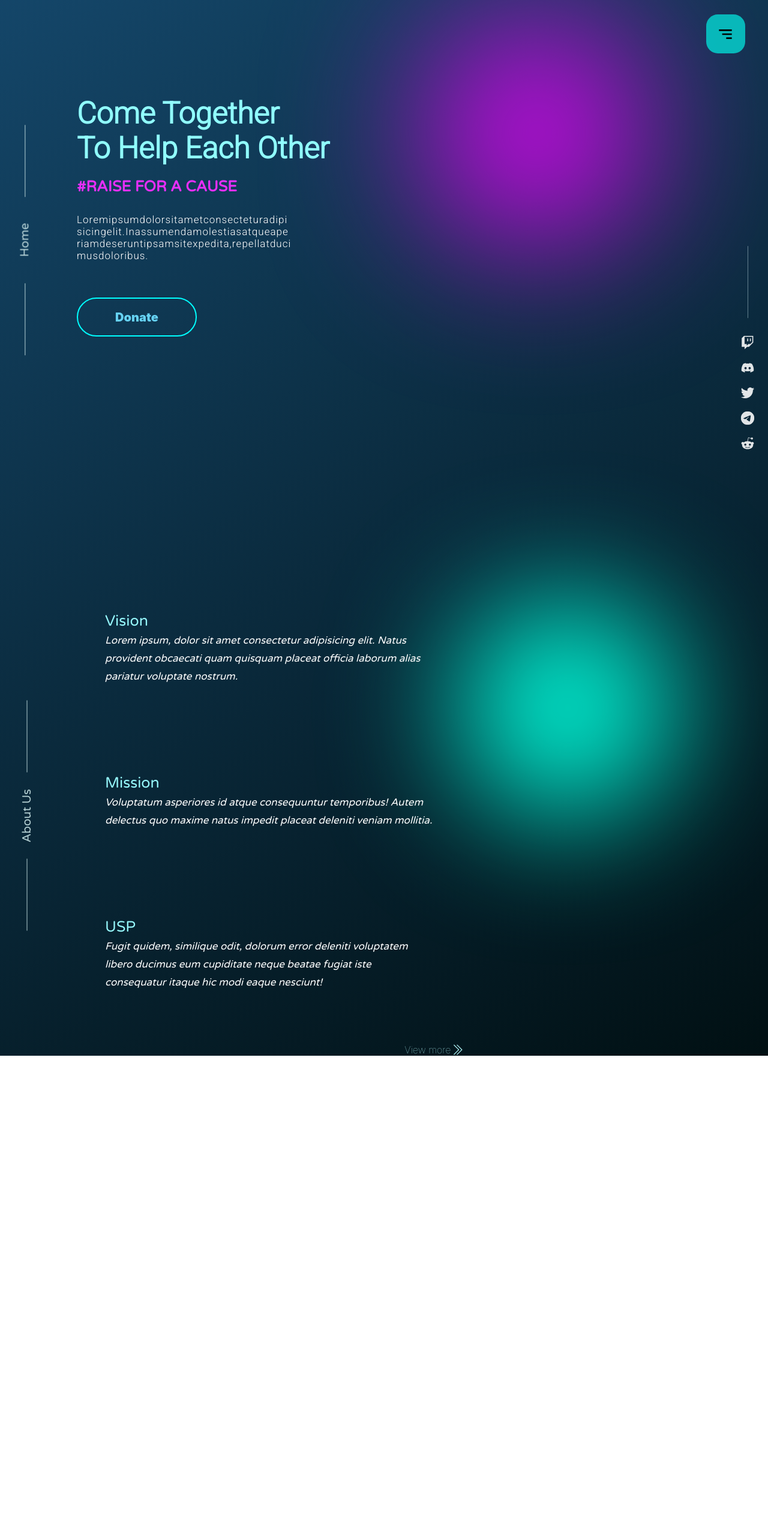
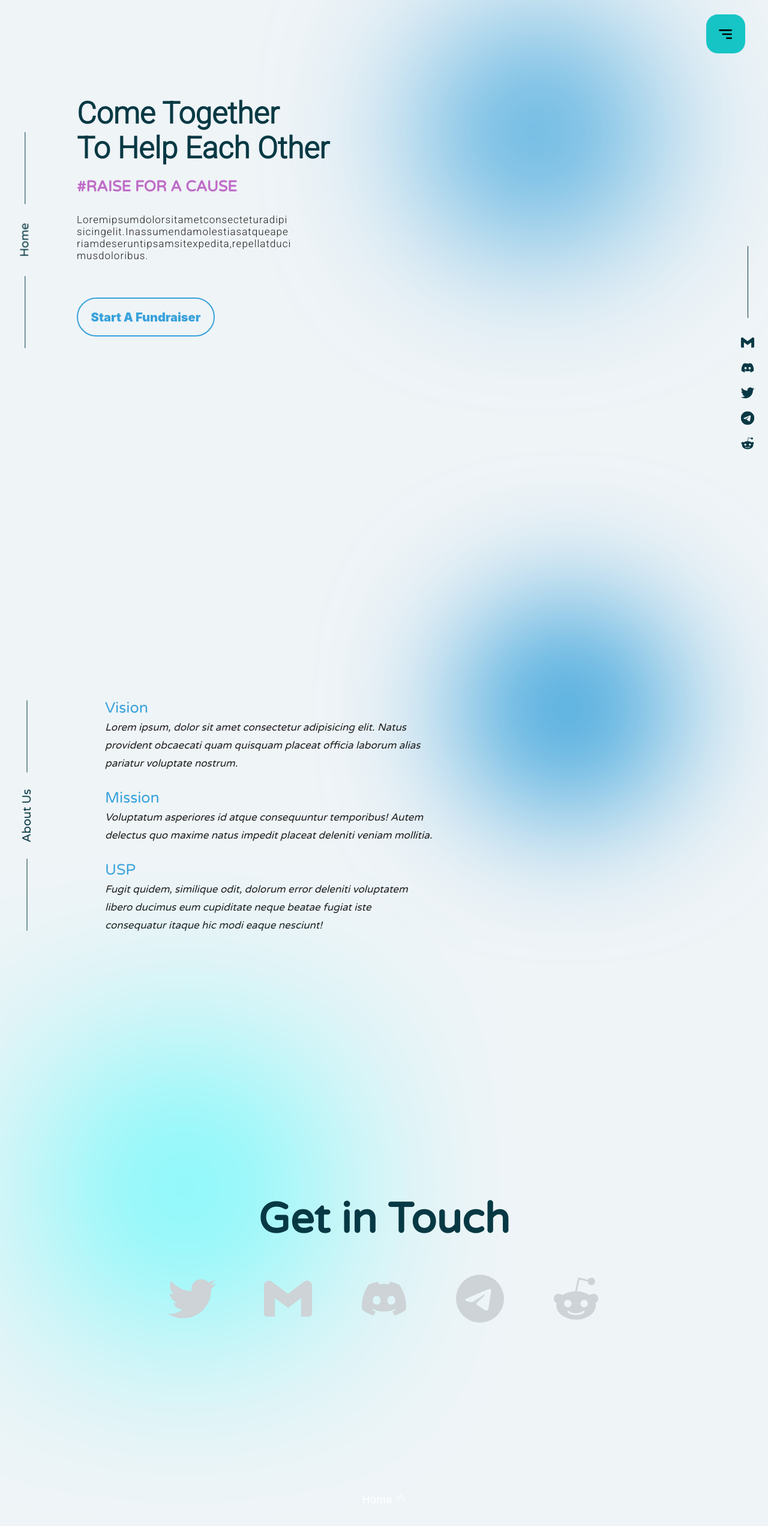
Before and after one commit to Gautham-22/cfms, a React (Create React App) app in the folder client/: page / in a window 1280 px wide. Shown: the top 2544 px of the page at 60% size. Before the commit the page ends 1760 px from the top, so only its background shows below. Built offline with nearby package versions, Linux system fonts and the light colour scheme.

Commit message:
Added contactpage

```diff
--- a/client/src/App.css
+++ b/client/src/App.css
@@ -16,7 +16,7 @@ body {
   justify-content: center;
   align-items: center;
   min-height: 100vh;
-  background: linear-gradient(150deg, rgb(20, 70, 105), rgb(1, 16, 19));
+  background: #EFF4F7;
   overflow-x: hidden;
 }
 
@@ -157,13 +157,3 @@ html {
     align-items: center;
     scroll-snap-align: start;
 }
-
-/* .section {
-  position: relative;
-  width: 100vw;
-  min-height: 100vh;
-  display: flex;
-  justify-content: center;
-  align-items: center;
-  scroll-snap-align: start;
-} */
--- a/client/src/App.js
+++ b/client/src/App.js
@@ -29,6 +29,7 @@ function App() {
       </div>
       <Homepage />
       <AboutUs />
+      <Contact />
     </>
   );
 }
--- a/client/src/pages/About Us/Aboutus.css
+++ b/client/src/pages/About Us/Aboutus.css
@@ -15,7 +15,8 @@
     aspect-ratio: 1/1;
     height: 360px;
     border-radius: 50%;
-    background: rgb(0, 255, 221);
+    /* background: rgb(0, 255, 221); */
+    background: #39A2DB;
     filter: blur(110px);
     top: 5%;
     right: 12%;
@@ -55,7 +56,8 @@
     left: 0;
     font-size: 20px;
     font-weight: 100;
-    color: rgba(200, 227, 228, 0.897);
+    /* color: rgba(200, 227, 228, 0.897); */
+    color: #073944;
     font-family: 'Varela Round', sans-serif;
     transform: rotate(-90deg) translateY(-100%);
     opacity: 0;
@@ -73,7 +75,8 @@
     content: '';
     height: 1px;
     width: 120px;
-    background-color: rgba(200, 227, 228, 0.897);
+    /* background-color: rgba(200, 227, 228, 0.897); */
+    background-color: #073944;
     transform: translateX(110%);
 }
 
@@ -82,7 +85,8 @@
     content: '';
     height: 1px;
     width: 120px;
-    background-color: rgba(200, 227, 228, 0.897);
+    /* background-color: rgba(200, 227, 228, 0.897); */
+    background-color: #073944;
     transform: translateX(-110%);
 }
 
@@ -110,7 +114,8 @@
 
 .App.about .container .card p {
     display: inline-block;
-    color: rgb(150, 248, 252);
+    /* color: rgb(150, 248, 252); */
+    color: #39A2DB;
     font-size: 25px;
     margin-left: 25px;
     font-weight: 500;
@@ -119,7 +124,7 @@
 
 .App.about .container .card p i {
     font-size: 17px;
-    color: white;
+    color: rgb(31, 31, 31);
     font-weight: 400;
 }
 
@@ -131,15 +136,18 @@
     align-items: center;
     cursor: pointer;
     margin-right: 100px;
+    bottom: 1%;
 }
 
 .App.about .container .members span {
-    color: rgb(171, 237, 240);
+    /* color: rgb(171, 237, 240); */
+    color: #39A2DB;
     font-weight: 100;
 }
 
 .App.about .container .members .arrow-right {
-    fill: rgb(164, 232, 235);
+    /* fill: rgb(164, 232, 235); */
+    fill: #39A2DB;
     transform: scale(1.3);
     margin-left: 3px;
 }
@@ -185,7 +193,8 @@
         left: 0;
         font-size: 20px;
         font-weight: 100;
-        color: rgba(200, 227, 228, 0.897);
+        /* color: rgba(200, 227, 228, 0.897); */
+        color: #073944;
         font-family: 'Varela Round', sans-serif;
         transform: rotate(-90deg) translateY(-100%);
         opacity: 0;
@@ -222,7 +231,8 @@
         text-align: center;
         display: inline-block;
         max-width: 90%;
-        color: rgb(150, 248, 252);
+        /* color: rgb(150, 248, 252); */
+        color: #39A2DB;
         font-size: 20px;
         margin-left: 0px;
         margin-top: 20px;
@@ -232,7 +242,7 @@
 
     .App.about .container .card p i {
         font-size: 18px;
-        color: white;
+        color: rgb(31, 31, 31);
         font-weight: 400;
     }
 }
--- a/client/src/pages/About Us/Aboutus.js
+++ b/client/src/pages/About Us/Aboutus.js
@@ -45,10 +45,10 @@ function Aboutus() {
           </p>
         </div>
 
-        <div className='members'>
+        {/* <div className='members'>
           <span>View more</span>
           <BsChevronDoubleRight className='arrow-right' />
-        </div>
+        </div> */}
       </div>
     </div>
   );
--- a/client/src/pages/Contact/Contact.css
+++ b/client/src/pages/Contact/Contact.css
@@ -1,6 +1,110 @@
-.container {
-    height: 100vh;
+@import url("https://fonts.googleapis.com/css2?family=Varela+Round&display=swap");
+
+@import url("https://fonts.googleapis.com/css2?family=Roboto:wght@300&display=swap");
+
+.App.contact {
+    /* background: linear-gradient(140deg, rgb(33, 81, 116), rgb(1, 16, 19)); */
+    background: #EFF4F7;
+    z-index: 11;
+    display: flex;
+    flex-direction: column;
+    gap: 50px;
+}
+
+.App.contact::before {
+    position: absolute;
+    content: "";
+    aspect-ratio: 1/1;
+    height: 360px;
+    border-radius: 50%;
+    background: rgb(0, 255, 255);
+    filter: blur(150px);
+    top: 5%;
+    left: 10%;
+    transform: scale(0);
+    transform-origin: bottom;
+    opacity: 0;
+}
+
+.App.contact.active::before {
+    animation: reveal 1s ease-out 1s forwards;
+    opacity: 0.3;
+}
+
+.App.contact h1 {
+    /* color: rgba(255, 255, 255, 0.877); */
+    color: #073944;
+    font-size: 70px;
+    font-weight: 900;
+    font-family: "Varela Round", sans-serif;
+    transform: translateY(120px);
+    opacity: 0;
+}
+
+.App.contact.active h1 {
+    animation: show 0.6s ease-out 0.3s forwards;
+}
+
+.App.contact .socials {
+    margin-bottom: 120px;
+}
+
+.App.contact .socials .icon {
+    /* color: rgb(222, 244, 245); */
+    color: #cdd3d6;
+    font-size: 80px;
+    margin: 0 40px;
+    cursor: pointer;
+    transform: translateY(300px);
+    opacity: 0;
+    transition: color 0.1s ease-out;
+}
+
+.App.contact.active .icon {
+    animation: show 0.6s ease-out forwards;
+    animation-delay: calc(var(--i) * 300ms);
+}
+
+.App.contact .to-top {
+    position: absolute;
+    bottom: 50px;
     display: flex;
     justify-content: center;
     align-items: center;
+    opacity: 0;
+    transform: translateY(50px);
 }
+
+.App.contact.active .to-top {
+    animation: show 0.6s ease-out 1.4s forwards;
+}
+
+.App.contact .to-top a {
+    color: white;
+    text-decoration: none;
+    font-size: 18px;
+}
+
+.App.contact .to-top a:hover {
+    color: rgb(171, 240, 240);
+}
+
+.App.contact.active .icon:nth-child(1):hover {
+    color: #46C1F6;
+}
+
+.App.contact.active .icon:nth-child(2):hover {
+    color: #ff9800;
+}
+
+.App.contact.active .icon:nth-child(3):hover {
+    color: rgb(147, 14, 255);
+}
+
+.App.contact.active .icon:nth-child(4):hover {
+    color: rgb(0, 183, 255);
+}
+
+.App.contact.active .icon:nth-child(5):hover {
+    color: rgb(255, 74, 74, 0.952);
+}
--- a/client/src/pages/Contact/Contact.js
+++ b/client/src/pages/Contact/Contact.js
@@ -1,10 +1,36 @@
 import React from 'react';
 import './Contact.css';
 
+import { SiGmail } from 'react-icons/si';
+import { FaDiscord } from 'react-icons/fa';
+import { SiTwitter } from 'react-icons/si';
+import { SiTelegram } from 'react-icons/si';
+import { FaRedditAlien } from 'react-icons/fa';
+
+import { BsChevronDoubleUp } from 'react-icons/bs';
+
 function Contact() {
   return (
-    <div className='container'>Contact</div>
-  )
+    <>
+      <div className='App contact' id='contact'>
+        <h1>Get in Touch</h1>
+
+        <div className='socials'>
+          <SiTwitter className='icon' style={{ '--i': 1 }} />
+          <SiGmail className='icon' style={{ '--i': 2 }} />
+          <FaDiscord className='icon' style={{ '--i': 3 }} />
+          <SiTelegram className='icon' style={{ '--i': 4 }} />
+          <FaRedditAlien className='icon' style={{ '--i': 5 }} />
+        </div>
+
+        <div className='to-top'>
+          <a href='#home'>
+            Home <BsChevronDoubleUp />
+          </a>
+        </div>
+      </div>
+    </>
+  );
 }
 
-export default Contact
+export default Contact;
--- a/client/src/pages/Homepage/Homepage.css
+++ b/client/src/pages/Homepage/Homepage.css
@@ -1,15 +1,3 @@
-/* * {
-    margin: 0;
-}
-
-.App.home {
-    margin: 1.5rem;
-    display: flex;
-    justify-content: center;
-    align-items: center;
-    background-repeat: no-repeat;
-} */
-
 @import url('https://fonts.googleapis.com/css2?family=Varela+Round&display=swap');
 @import url('https://fonts.googleapis.com/css2?family=Roboto:wght@300&display=swap');
 
@@ -19,7 +7,8 @@
     aspect-ratio: 1/1;
     height: 360px;
     border-radius: 50%;
-    background: rgb(231, 0, 252);
+    /* background: rgb(231, 0, 252); */
+    background: #39A2DB;
     filter: blur(130px);
     top: 5%;
     right: 16%;
@@ -40,7 +29,8 @@
   left: 1%;
   font-size: 20px;
   font-weight: 100;
-  color: rgba(200, 227, 228, 0.897);
+  /* color: rgba(200, 227, 228, 0.897); */
+  color: #073944;
   font-family: 'Varela Round', sans-serif;
   transform: rotate(-90deg) translateY(-100%);
   opacity: 0;
@@ -58,8 +48,9 @@
   content: '';
   height: 1px;
   width: 120px;
-  background-color: rgba(200, 227, 228, 0.897);
-  transform: translateX(110%);
+  /* background-color: rgba(200, 227, 228, 0.897); */
+  background-color: #073944;
+  transform: translateX(100%);
 }
 
 .App.home h3::before {
@@ -67,8 +58,9 @@
   content: '';
   height: 1px;
   width: 120px;
-  background-color: rgba(200, 227, 228, 0.897);
-  transform: translateX(-110%);
+  /* background-color: rgba(200, 227, 228, 0.897); */
+  background-color: #073944;
+  transform: translateX(-100%);
 }
 
 /* .image {
@@ -114,7 +106,8 @@
 }
 
 .App.home .text-container h1 {
-    color: rgb(144, 253, 253);
+    /* color: rgb(144, 253, 253); */
+    color: #073944;
     font-size: 50px;
     font-family: 'Roboto', 'sans-serif';
     transform: translateY(100%);
@@ -127,7 +120,7 @@
 
 .App.home .text-container h2 {
     position: relative;
-    color: rgb(231, 47, 248);
+    color: rgb(191, 108, 199);
     text-transform: uppercase;
     font-size: 25px;
     line-height: 70px;
@@ -148,7 +141,7 @@
   align-items: center;
   flex-wrap: wrap;
   margin: 10px 0 0;
-  color: white;
+  color: rgb(31, 31, 31);
   font-size: 17px;
   letter-spacing: 1px;
   line-height: 20px;
@@ -169,8 +162,8 @@
 .App.home .text-container .feed-btn {
   position: relative;
   height: 65px;
-  width: 200px;
-  border: 2px solid cyan;
+  width: 230px;
+  border: 2px solid #39A2DB;
   border-radius: 100px;
   display: flex;
   justify-content: center;
@@ -180,7 +173,7 @@
   text-transform: capitalize;
   font-size: 20px;
   cursor: pointer;
-  color: rgb(102, 210, 243);
+  color: #39A2DB;
   font-weight: 900;
   transform: translateY(100%);
   opacity: 0;
@@ -188,6 +181,11 @@
 
 .App.home.active .text-container .feed-btn {
   animation: show 1.3s ease 1.5s forwards;
+}
+
+.App.home.active .text-container .feed-btn:hover {
+  background: #39A2DB;
+  color: azure;
 }
 
 .App.home .socials {
@@ -212,14 +210,16 @@
   content: '';
   height: 120px;
   width: 1px;
-  background-color: rgba(211, 235, 241, 0.445);
+  /* background-color: rgba(211, 235, 241, 0.445); */
+  background-color: #073944;
   transform: translateY(-154%);
 }
 
 .App.home .socials .icon {
   position: relative;
   margin: 13px 0;
-  fill: rgba(255, 255, 255, 0.877);
+  /* fill: rgba(255, 255, 255, 0.877); */
+  fill: #073944;
   transform: scale(1.4);
   cursor: pointer;
 }
--- a/client/src/pages/Homepage/Homepage.js
+++ b/client/src/pages/Homepage/Homepage.js
@@ -2,7 +2,7 @@ import React from 'react';
 import './Homepage.css';
 
 //icons
-import { BsTwitch } from 'react-icons/bs';
+import { SiGmail } from 'react-icons/si';
 import { FaDiscord } from 'react-icons/fa';
 import { SiTwitter } from 'react-icons/si';
 import { SiTelegram } from 'react-icons/si';
@@ -23,11 +23,11 @@ function Homepage() {
             repellat ducimus doloribus.
           </span>
           <a href='#feed' className='feed-btn'>
-            Donate
+            Start a Fundraiser
           </a>
         </div>
         <div className='socials'>
-          <BsTwitch className='icon' />
+          <SiGmail className='icon' />
           <FaDiscord className='icon' />
           <SiTwitter className='icon' />
           <SiTelegram className='icon' />
```
Also changed, not shown: client/src/index.js (+7 -2 lines).
